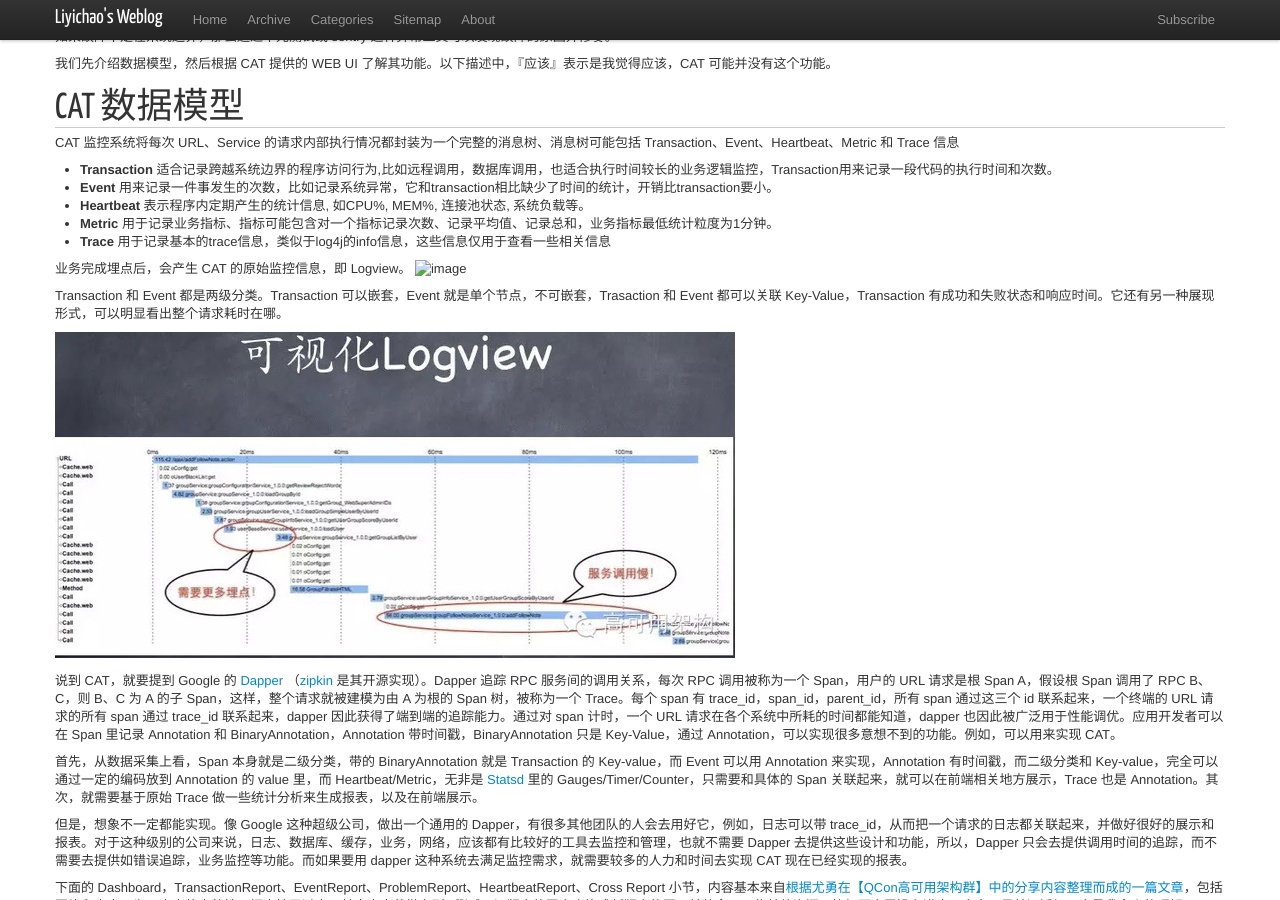
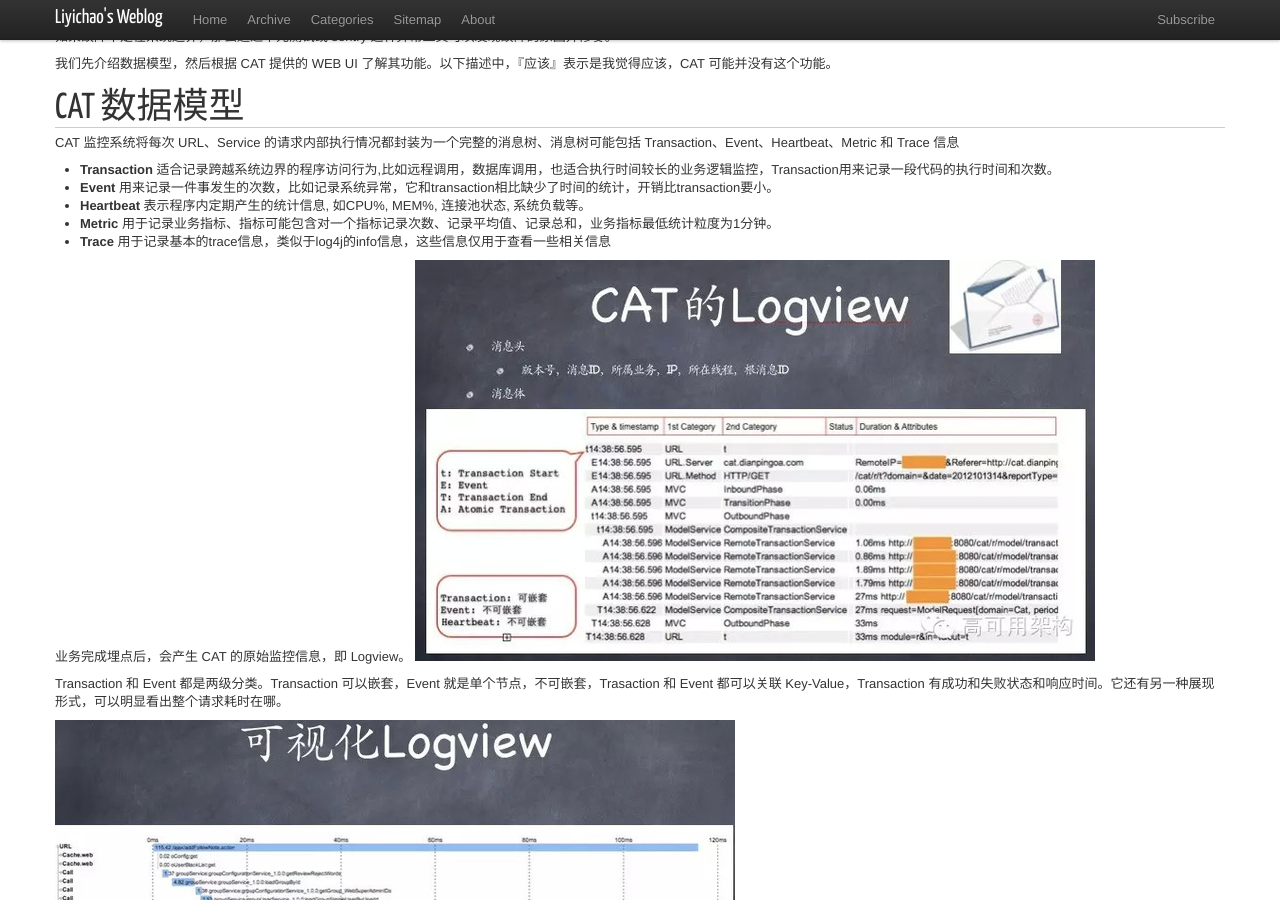
Before and after one commit to liyichao/liyichao.github.io, a Jekyll site: the page built from _posts/2016/2016-01-13-introduction-to-cat.md, in a window 1280 px wide and 900 px high, scrolled down 535 px. Built offline with Jekyll 4.4.1, drawn with Linux system fonts in a browser that asks for light colours; nearby versions of some CDN libraries; Markdown is read by kramdown in place of the engine named in the settings; comment, search, counter and statistics services are not loaded.

Commit message:
Fix img link.

```diff
--- a/_posts/2016/2016-01-13-introduction-to-cat.md
+++ b/_posts/2016/2016-01-13-introduction-to-cat.md
@@ -46,7 +46,7 @@ CAT 监控系统将每次 URL、Service 的请求内部执行情况都封装为
 +  **Trace**     用于记录基本的trace信息，类似于log4j的info信息，这些信息仅用于查看一些相关信息
 
 业务完成埋点后，会产生 CAT 的原始监控信息，即 Logview。
-![image](/assets/image/cat/text_view.jpeg)
+![image](/assets/img/cat/text_view.jpeg)
 
 Transaction 和 Event 都是两级分类。Transaction 可以嵌套，Event 就是单个节点，不可嵌套，Trasaction 和 Event 都可以关联 Key-Value，Transaction 有成功和失败状态和响应时间。它还有另一种展现形式，可以明显看出整个请求耗时在哪。
 
```
